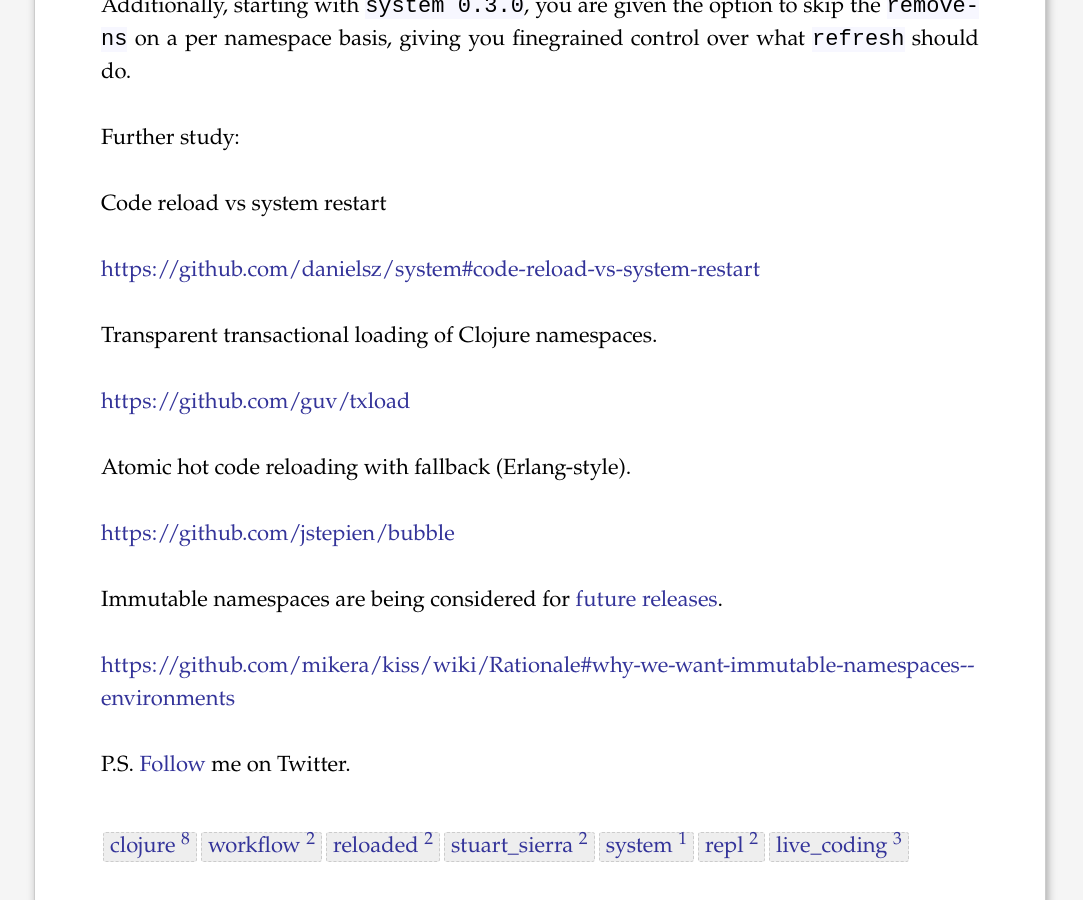
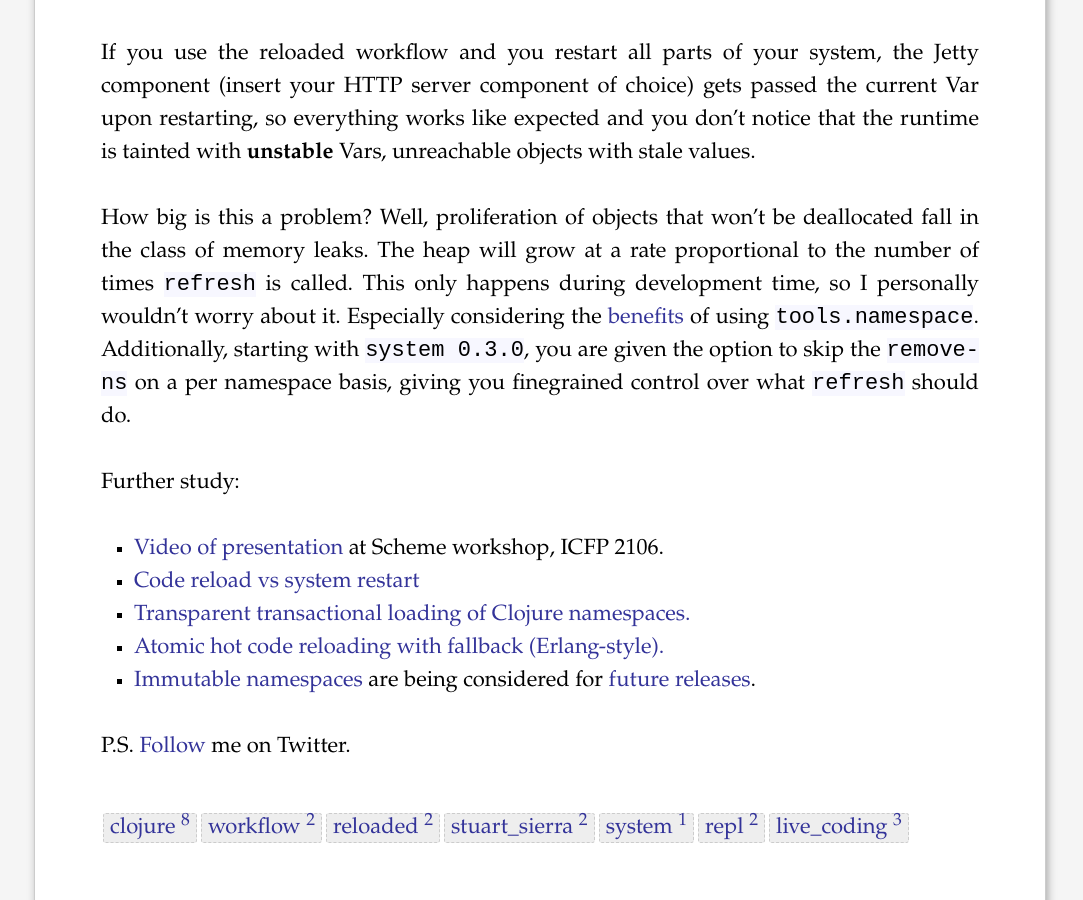
Before and after one commit to danielsz/danielsz.github.io, a Jekyll site: the page built from _posts/2016-05-06-Ghosts-in-the-machine.html, in a window 1280 px wide and 900 px high, scrolled down 9394 px. Shown: the whole window, without its empty margins (100-1183 px from the left). Built offline with Jekyll 4.4.1, drawn with Linux system fonts in a browser that asks for light colours; comment, search, counter and statistics services are not loaded; some of the changed text lies outside the part shown.

```diff
--- a/_posts/2016-05-06-Ghosts-in-the-machine.html
+++ b/_posts/2016-05-06-Ghosts-in-the-machine.html
@@ -64,8 +64,10 @@ There is no way to go around this, we will have to go down the rabbit hole to es
 </p>
 
 <p>
-First, let’s create a namespace and intern an entry. (Type the code in a REPL to follow along).
+First, let’s create a namespace and intern an entry. (Type the code in a REPL to follow along or watch the live demo).
 </p>
+
+<iframe width="560" height="315" src="https://www.youtube.com/embed/PTThVNRbaHk" frameborder="0" allowfullscreen></iframe>
 
 <div class="org-src-container">
 
@@ -159,12 +161,12 @@ If we redefine our Var, our agent will pick up the new value.
 </pre>
 </div>
 <pre class="example">
-#agent[{:status :ready, :val [#'choice/pill "red" "blue"]} 0x690d7bc8]
+#agent[{:status :ready, :val [#'choice/pill "red"]} 0x3e5335b4]
 </pre>
 
 <div class="org-src-container">
 
-<pre class="src src-clojure"><span style="color: #707183;">(</span>= <span style="color: #7388D6;">(</span>first @Neo<span style="color: #7388D6;">)</span> #'<span style="color: #6434A3;">choice</span><span style="color: #333333; background-color: #FFFFFF;">/</span>pill<span style="color: #707183;">)</span>
+<pre class="src src-clojure"><span style="color: #707183;">(</span>= <span style="color: #7388D6;">(</span>first @<span style="color: #6434A3;">Neo</span><span style="color: #7388D6;">)</span> #'<span style="color: #6434A3;">choice</span><span style="color: #333333; background-color: #FFFFFF;">/</span>pill<span style="color: #707183;">)</span>
 </pre>
 </div>
 
@@ -277,7 +279,7 @@ Yes it is, but it seems that we are looking through the Looking-Glass, and thing
 
 <div class="org-src-container">
 
-<pre class="src src-clojure"><span style="color: #707183;">(</span>= <span style="color: #7388D6;">(</span>first @Neo<span style="color: #7388D6;">)</span> #'<span style="color: #6434A3;">choice</span><span style="color: #333333; background-color: #FFFFFF;">/</span>pill<span style="color: #707183;">)</span>
+<pre class="src src-clojure"><span style="color: #707183;">(</span>= <span style="color: #7388D6;">(</span>first @<span style="color: #6434A3;">Neo</span><span style="color: #7388D6;">)</span> #'<span style="color: #6434A3;">choice</span><span style="color: #333333; background-color: #FFFFFF;">/</span>pill<span style="color: #707183;">)</span>
 </pre>
 </div>
 
@@ -410,34 +412,10 @@ How big is this a problem? Well, proliferation of objects that won’t be deallo
 Further study:
 </p>
 
-<p>
-Code reload vs system restart
-</p>
-
-<p>
-<a href="https://github.com/danielsz/system#code-reload-vs-system-restart">https://github.com/danielsz/system#code-reload-vs-system-restart</a>
-</p>
-
-<p>
-Transparent transactional loading of Clojure namespaces.
-</p>
-
-<p>
-<a href="https://github.com/guv/txload">https://github.com/guv/txload</a>
-</p>
-
-<p>
-Atomic hot code reloading with fallback (Erlang-style).
-</p>
-
-<p>
-<a href="https://github.com/jstepien/bubble">https://github.com/jstepien/bubble</a>
-</p>
-
-<p>
-Immutable namespaces are being considered for <a href="http://dev.clojure.org/display/design/Release.zFuture">future releases</a>.
-</p>
-
-<p>
-<a href="https://github.com/mikera/kiss/wiki/Rationale#why-we-want-immutable-namespaces--environments">https://github.com/mikera/kiss/wiki/Rationale#why-we-want-immutable-namespaces--environments</a>
-</p>
+<ul class="org-ul">
+<li><a href="https://www.youtube.com/watch?v=LaNrqaT4Hq0">Video of presentation</a> at Scheme workshop, ICFP 2106.</li>
+<li><a href="https://github.com/danielsz/system#code-reload-vs-system-restart">Code reload vs system restart</a></li>
+<li><a href="https://github.com/guv/txload">Transparent transactional loading of Clojure namespaces.</a></li>
+<li><a href="https://github.com/jstepien/bubble">Atomic hot code reloading with fallback (Erlang-style).</a></li>
+<li><a href="https://github.com/mikera/kiss/wiki/Rationale#why-we-want-immutable-namespaces--environments">Immutable namespaces</a> are being considered for <a href="http://dev.clojure.org/display/design/Release.zFuture">future releases</a>.</li>
+</ul>
```
Also changed, not shown: other parts of _posts/2016-05-06-Ghosts-in-the-machine.html (+3 -3 lines).
